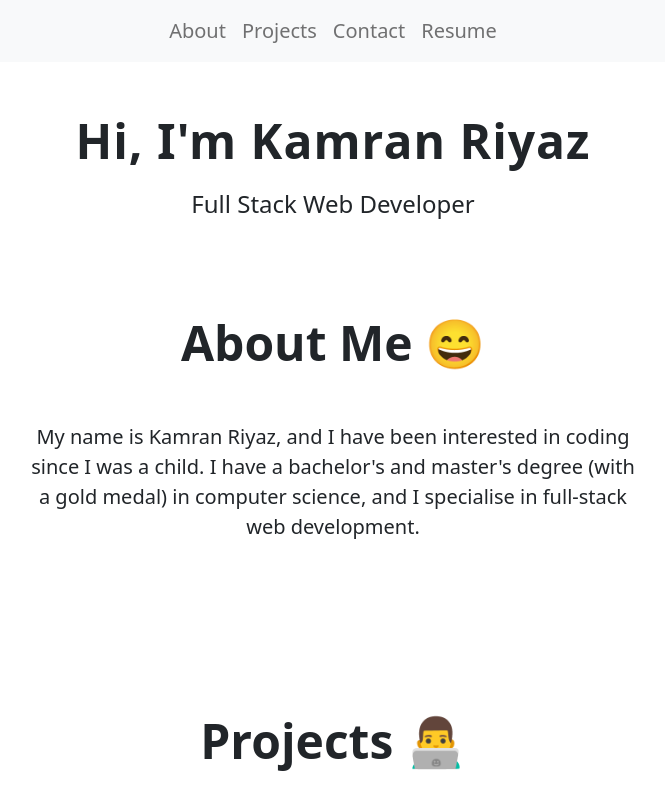
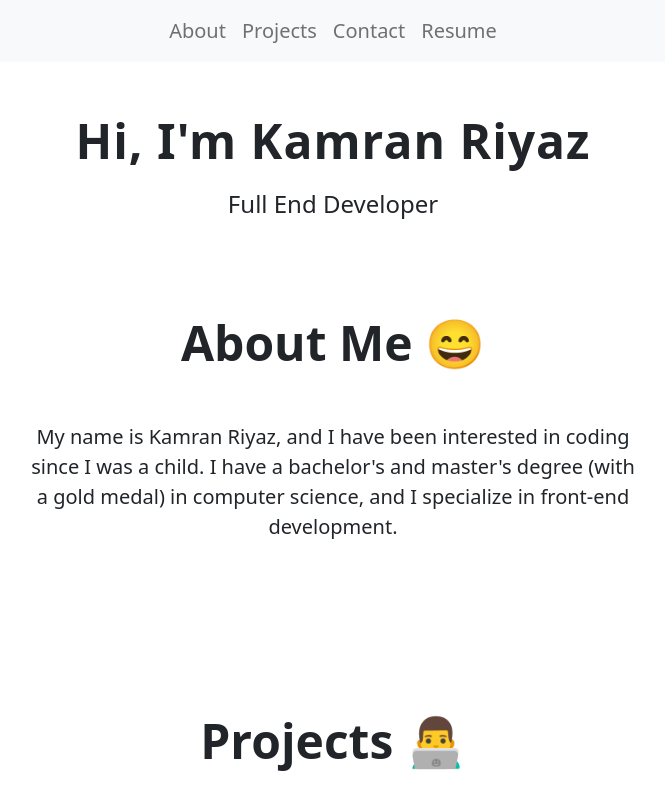
Before and after one commit to Kamran-Riyaz/kamran-riyaz.github.io, a plain HTML site: page index.html in a window 1280 px wide. Shown: the top 800 px of the page, without its empty margins (307-972 px from the left). Drawn offline with nearby package versions, Linux system fonts and the light colour scheme.

Commit message:
Update index.html

```diff
--- a/index.html
+++ b/index.html
@@ -5,7 +5,7 @@
     <meta charset="UTF-8">
     <meta http-equiv="X-UA-Compatible" content="IE=edge">
     <meta name="viewport" content="width=device-width,initial-scale=1">
-    <title>Kamran Riyaz | Full Stack Web Developer | Portfolio</title>
+    <title>Kamran Riyaz | Front-End Developer | Portfolio</title>
     <link rel="stylesheet" href="https://cdnjs.cloudflare.com/ajax/libs/font-awesome/4.7.0/css/font-awesome.min.css">
     <link href="https://cdn.jsdelivr.net/npm/bootstrap@5.2.3/dist/css/bootstrap.min.css" rel="stylesheet">
     <script src="https://cdn.jsdelivr.net/npm/bootstrap@5.2.3/dist/js/bootstrap.bundle.min.js"></script>
@@ -22,13 +22,13 @@
         </ul>
     </nav>
     <h1 class="display-5 fw-bold">Hi, I'm Kamran Riyaz</h1>
-    <h4>Full Stack Web Developer</h4>
+    <h4>Full End Developer</h4>
     <div class="px-4 py-5 my-5 text-center">
         <h2 id="about-section" class="display-5 fw-bold">About Me 😄</h2>
         <div class="col-lg-6 mx-auto">
             <p class="lead mb-4">My name is Kamran Riyaz, and I have been interested in coding since I was a child. I
-                have a bachelor's and master's degree (with a gold medal) in computer science, and I specialise in
-                full-stack web development.</p>
+                have a bachelor's and master's degree (with a gold medal) in computer science, and I specialize in
+                front-end development.</p>
         </div>
     </div>
     <div id="project-section" class="container pt-5 projects lead">
```
